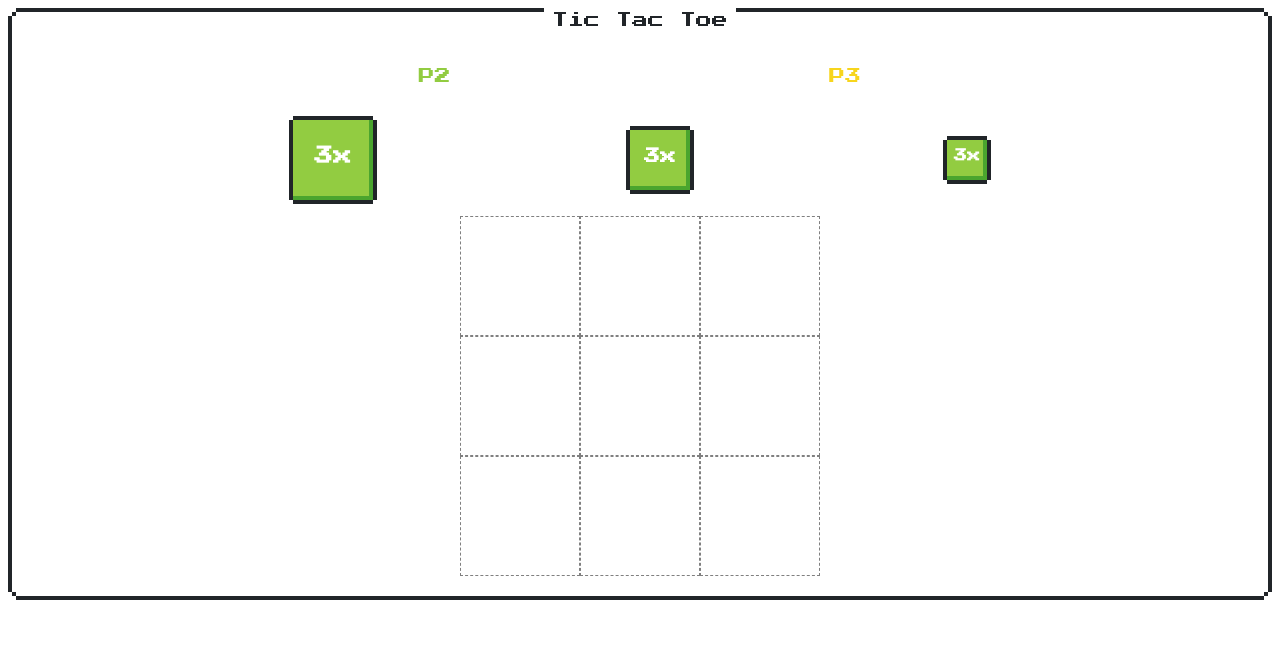
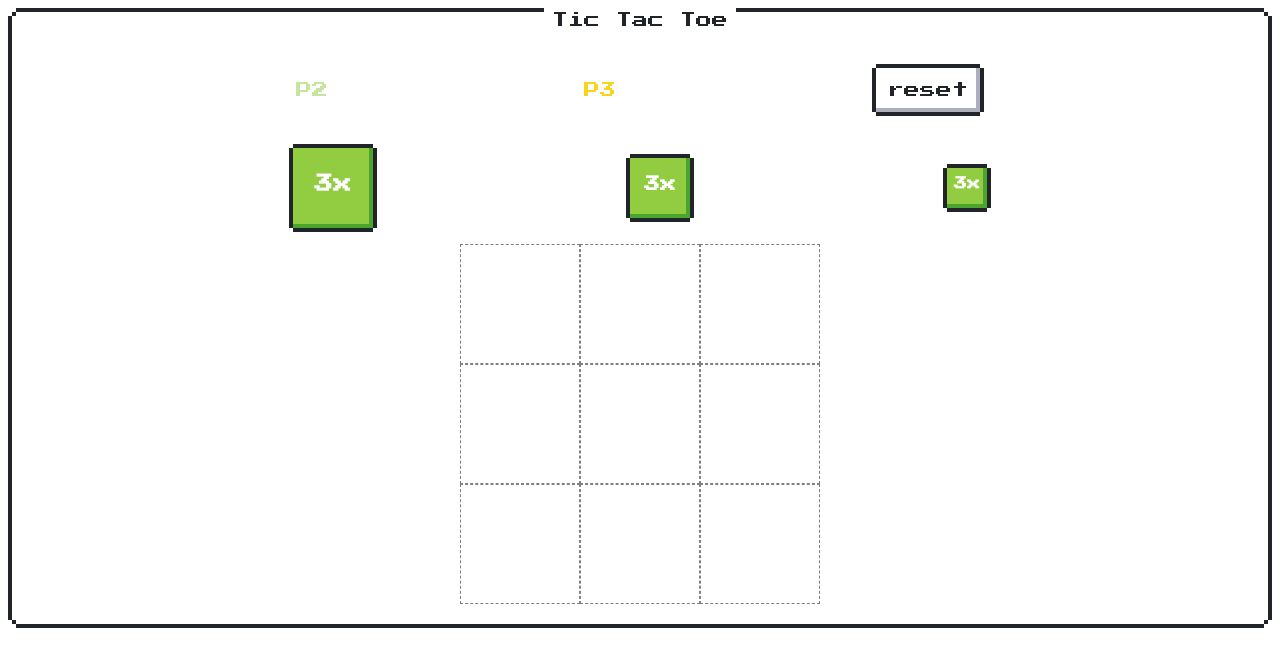
Before and after one commit to developerium/super-tic-tac-toe, a React (Create React App) app: page /game in a window 1280 px wide. Shown: the top 666 px of the page. Built offline with nearby package versions, Linux system fonts and the light colour scheme.

Commit message:
Add a button for later to reset the game

```diff
--- a/src/component/game/GamePage.tsx
+++ b/src/component/game/GamePage.tsx
@@ -122,6 +122,8 @@ export const GamePage: FC = () => {
                 index={player.index}
               />
             ))}
+
+            <button className="nes-btn">reset</button>
           </VerticalContent>
 
           <Droppable droppableId="playerPieces" isDropDisabled>
```
